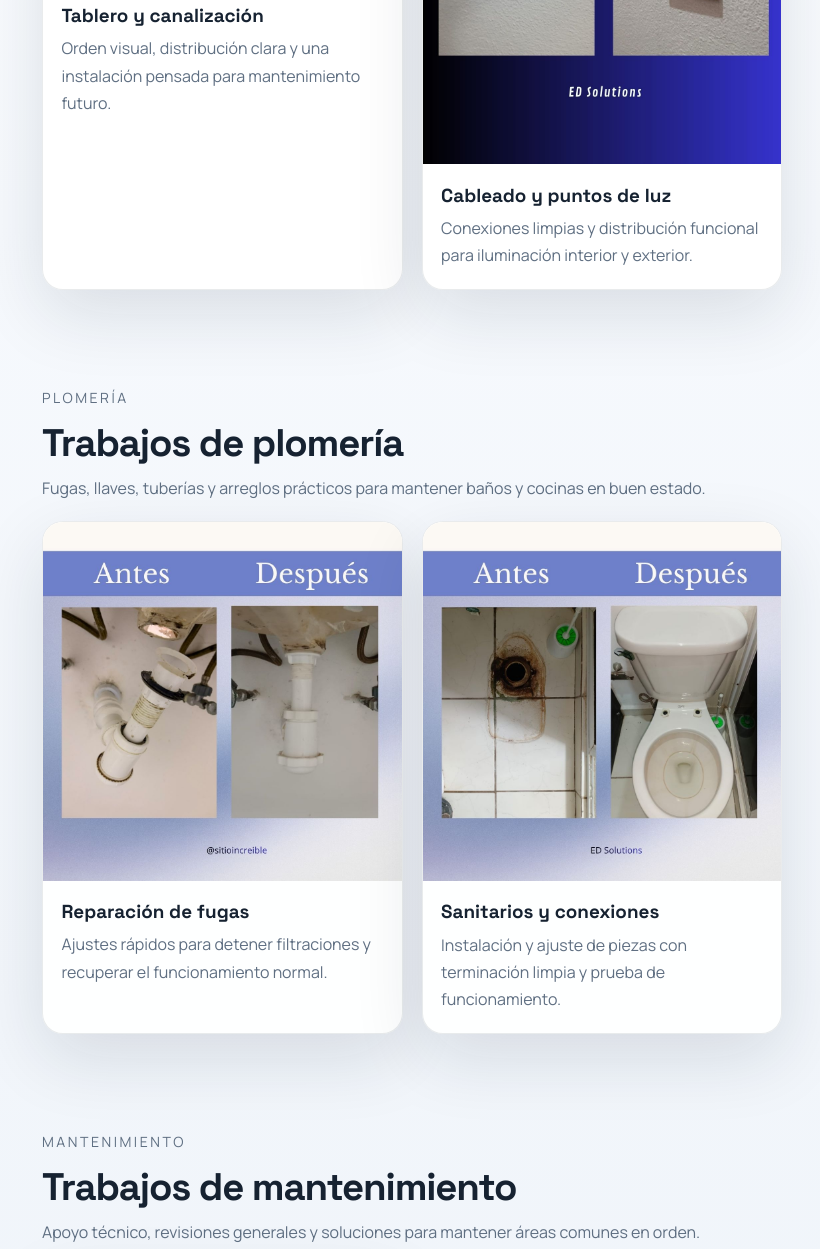
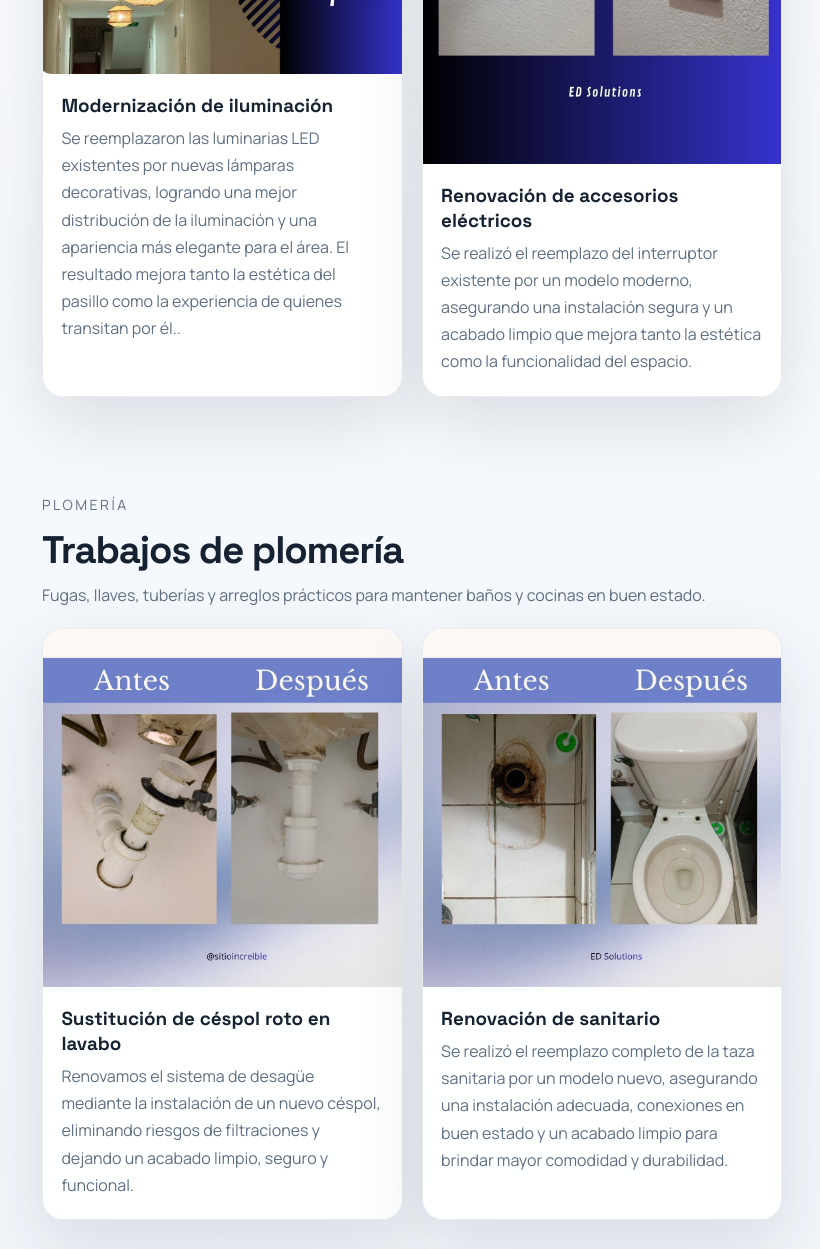
Before and after one commit to EmilioGarcia06/maintenance_services, a plain HTML site: page html/galeria.html in a window 1280 px wide. Shown: the part 936-2185 px from the top of the page, without its empty margins (38-858 px from the left). Drawn offline with Linux system fonts and the light colour scheme.

Commit message:
Add: add descriptions of jobs

```diff
--- a/html/galeria.html
+++ b/html/galeria.html
@@ -53,19 +53,19 @@
       </div>
 
       <div class="gallery-grid">
-        <article class="gallery-item reveal">
+        <article class="gallery-item gallery-item--full reveal">
           <img src="/img/test_apagador.jpg" alt="Instalación eléctrica moderna" loading="lazy" />
           <div class="gallery-item__body">
-            <h3>Tablero y canalización</h3>
-            <p>Orden visual, distribución clara y una instalación pensada para mantenimiento futuro.</p>
+            <h3>Modernización de iluminación</h3>
+            <p>Se reemplazaron las luminarias LED existentes por nuevas lámparas decorativas, logrando una mejor distribución de la iluminación y una apariencia más elegante para el área. El resultado mejora tanto la estética del pasillo como la experiencia de quienes transitan por él..</p>
           </div>
         </article>
 
         <article class="gallery-item gallery-item--full reveal">
           <img src="/img/teset.jpg" alt="Cableado eléctrico en proceso" loading="lazy" />
           <div class="gallery-item__body">
-            <h3>Cableado y puntos de luz</h3>
-            <p>Conexiones limpias y distribución funcional para iluminación interior y exterior.</p>
+            <h3>Renovación de accesorios eléctricos</h3>
+            <p>Se realizó el reemplazo del interruptor existente por un modelo moderno, asegurando una instalación segura y un acabado limpio que mejora tanto la estética como la funcionalidad del espacio.</p>
           </div>
         </article>
 
@@ -90,16 +90,16 @@
         <article class="gallery-item gallery-item--full reveal">
           <img src="/img/change_cespo.jpg" alt="Trabajo de plomería" loading="lazy" />
           <div class="gallery-item__body">
-            <h3>Reparación de fugas</h3>
-            <p>Ajustes rápidos para detener filtraciones y recuperar el funcionamiento normal.</p>
+            <h3>Sustitución de céspol roto en lavabo</h3>
+            <p>Renovamos el sistema de desagüe mediante la instalación de un nuevo céspol, eliminando riesgos de filtraciones y dejando un acabado limpio, seguro y funcional.</p>
           </div>
         </article>
 
         <article class="gallery-item gallery-item--full reveal">
           <img src="/img/change_taza.jpg" alt="Instalación de lavamanos" loading="lazy" />
           <div class="gallery-item__body">
-            <h3>Sanitarios y conexiones</h3>
-            <p>Instalación y ajuste de piezas con terminación limpia y prueba de funcionamiento.</p>
+            <h3>Renovación de sanitario</h3>
+            <p>Se realizó el reemplazo completo de la taza sanitaria por un modelo nuevo, asegurando una instalación adecuada, conexiones en buen estado y un acabado limpio para brindar mayor comodidad y durabilidad.</p>
           </div>
         </article>
 
```
Also changed, not shown: index.html (+1 -1 lines).
